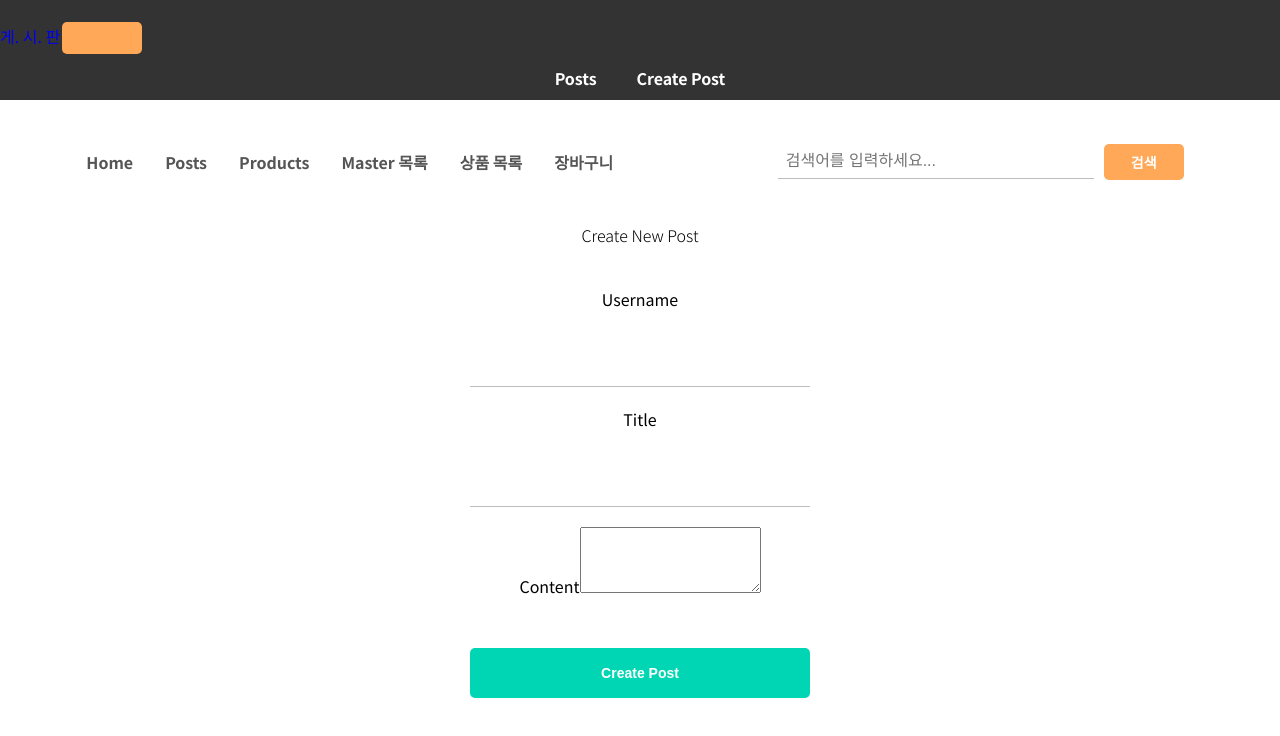
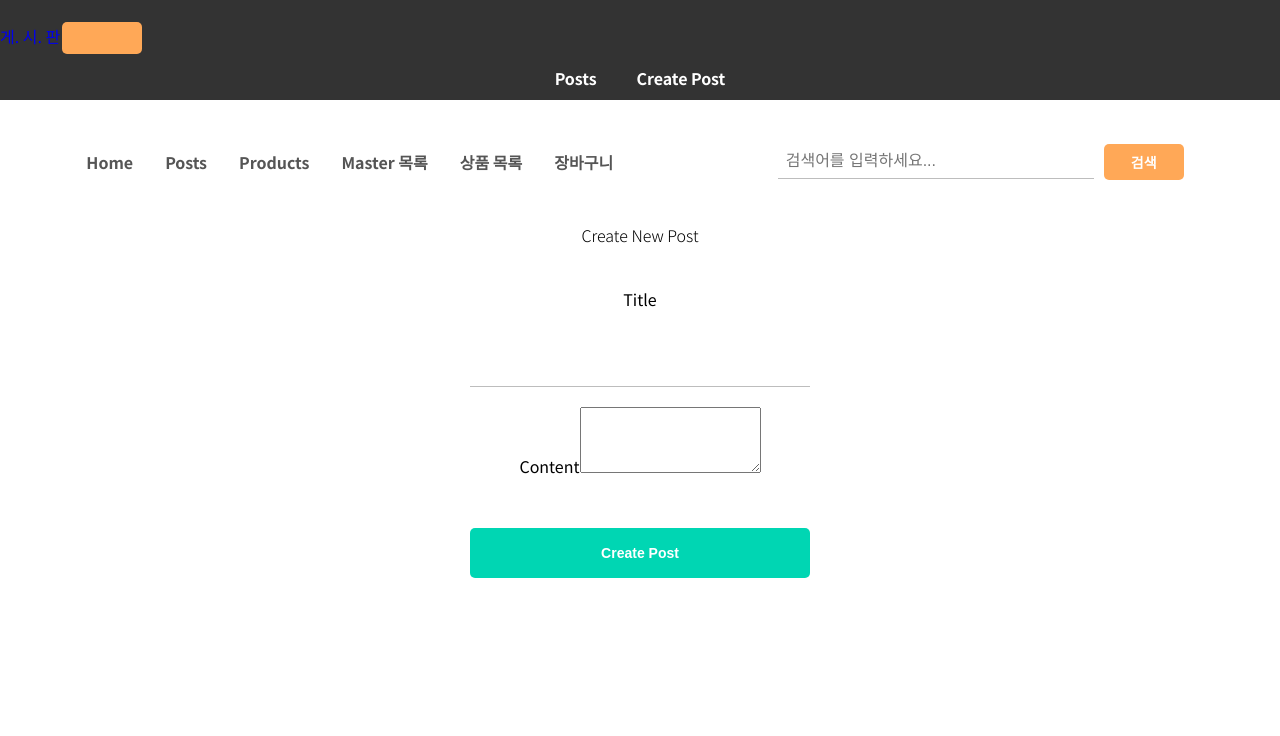
Before and after one commit to shard110/friengym-close, a React (Create React App) app in the folder src/main/frontend/: page /create-post in a window 1280 px wide. Shown: the top 736 px of the page. Built offline with nearby package versions, Linux system fonts and the light colour scheme.

Commit message:
게시글 목록 작성자 이름 수정

```diff
--- a/src/main/frontend/src/components/CreatePost.js
+++ b/src/main/frontend/src/components/CreatePost.js
@@ -1,17 +1,27 @@
 import React, { useState } from "react";
 import { useNavigate } from "react-router-dom";
+import { useAuth } from "../components/AuthContext"; // AuthContext import
 
 export default function CreatePost() {
-  const [username, setUsername] = useState("");
+  const { user } = useAuth(); // 로그인한 사용자 정보 가져오기
   const [poTitle, setPoTitle] = useState("");
   const [poContents, setPoContents] = useState("");
-  const [error, setError] = useState(null); // 에러 상태 추가
+  const [error, setError] = useState(null);
   const navigate = useNavigate();
 
   const handleSubmit = async (e) => {
     e.preventDefault();
 
-    const newPost = { username, poTitle, poContents };
+    if (!user) {
+      setError("You need to be logged in to create a post.");
+      return;
+    }
+
+    const newPost = {
+      username: user.name, // 로그인한 사용자의 이름 사용
+      poTitle,
+      poContents
+    };
 
     try {
       const response = await fetch("http://localhost:8080/post", {
@@ -26,14 +36,11 @@ export default function CreatePost() {
         throw new Error("Failed to create post");
       }
 
-      // 폼 제출 후 입력 필드 초기화
-      setUsername("");
       setPoTitle("");
       setPoContents("");
-
-      navigate("/posts"); // 게시글 생성 후 게시글 목록으로 이동
+      navigate("/posts");
     } catch (error) {
-      setError("Failed to create post. Please try again."); // 사용자에게 에러 메시지 표시
+      setError("Failed to create post. Please try again.");
       console.error(error);
     }
   };
@@ -41,19 +48,8 @@ export default function CreatePost() {
   return (
     <div className="container mt-4">
       <h2>Create New Post</h2>
-      {error && <div className="alert alert-danger">{error}</div>} {/* 에러 메시지 표시 */}
+      {error && <div className="alert alert-danger">{error}</div>}
       <form onSubmit={handleSubmit}>
-        <div className="mb-3">
-          <label htmlFor="username" className="form-label">Username</label>
-          <input
-            type="text"
-            id="username"
-            className="form-control"
-            value={username}
-            onChange={(e) => setUsername(e.target.value)}
-            required
-          />
-        </div>
         <div className="mb-3">
           <label htmlFor="poTitle" className="form-label">Title</label>
           <input
```
Also changed, not shown: src/main/frontend/src/components/PostList.js (+9 -11 lines).
